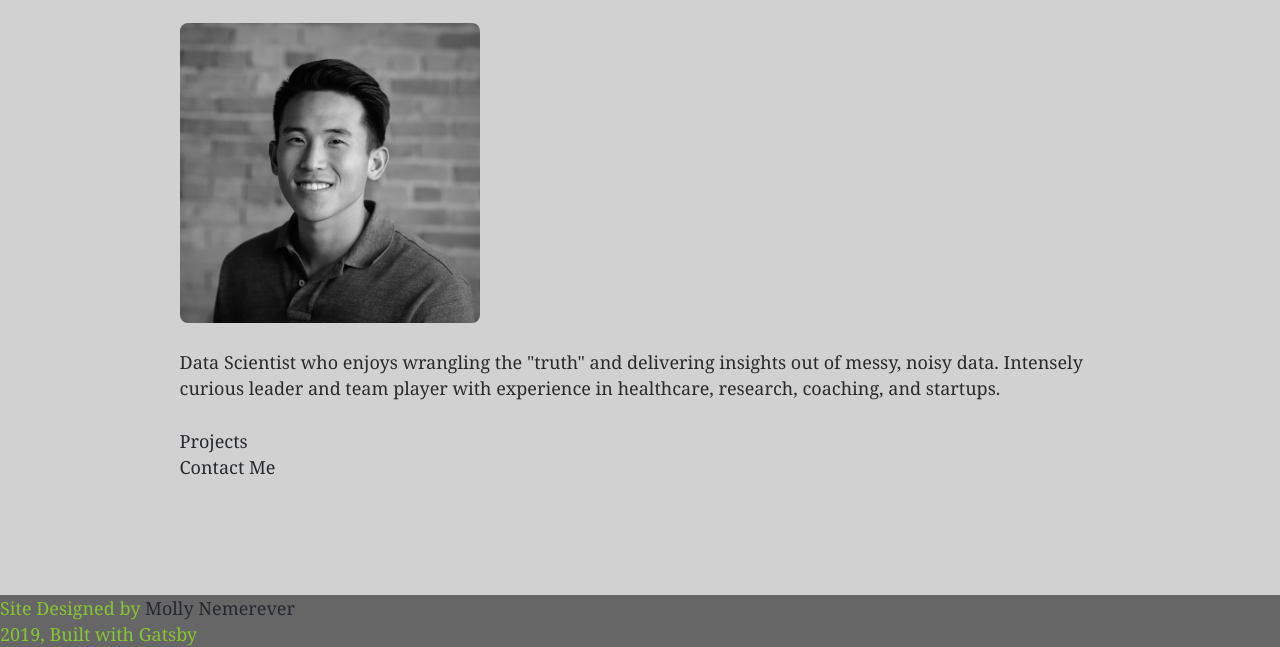
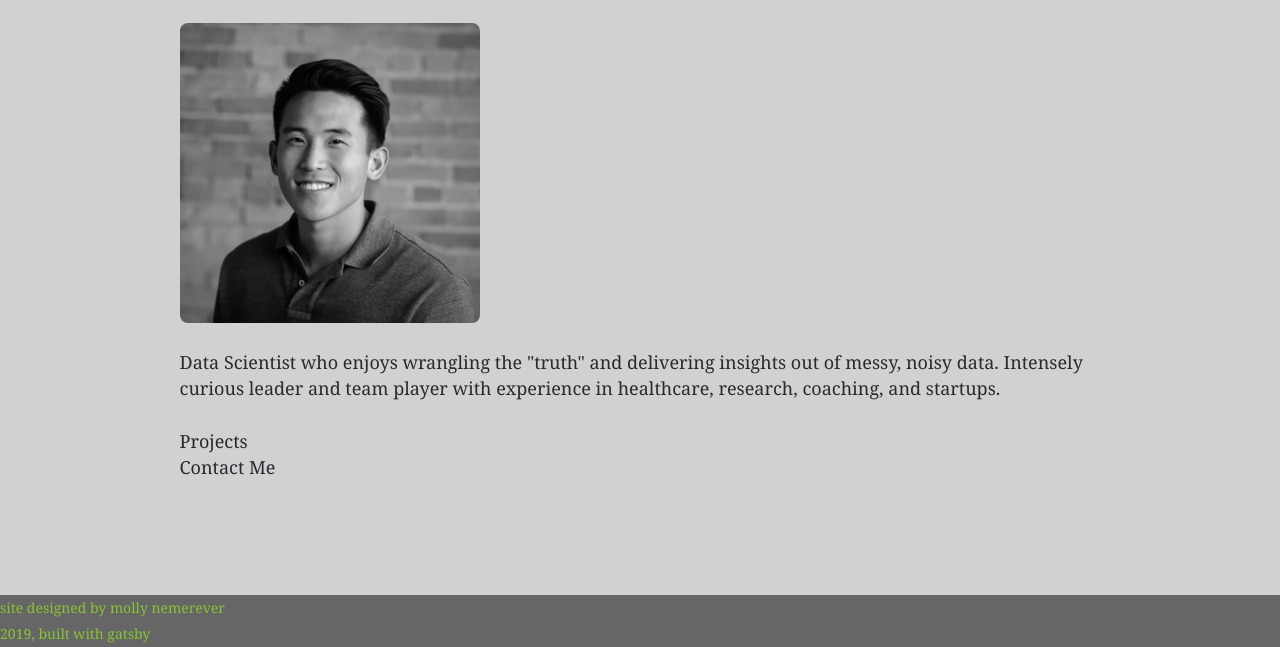
Before and after one commit to mollynemerever/first_gatsby_site, a Gatsby site: page / in a window 1280 px wide. Shown: the part 153-800 px from the top of the page. Built offline with nearby package versions, Linux system fonts and the light colour scheme; Gatsby itself is replaced by a stand-in of ours.

Commit message:
font fixed

```diff
--- a/src/components/layout.js
+++ b/src/components/layout.js
@@ -38,7 +38,10 @@ const Layout = ({ children }) => {
       </div>
       <footer>
         Site Designed by{" "}
-        <a href="https://mollynemerever.github.io/"> Molly Nemerever </a>
+        <a href="https://mollynemerever.github.io/" class="footer-link">
+          {" "}
+          Molly Nemerever{" "}
+        </a>
         <br />
         {new Date().getFullYear()}, Built with
         {` `}
--- a/src/components/layout.scss
+++ b/src/components/layout.scss
@@ -29,6 +29,10 @@ form {
   width: 30%;
 }
 
+a.footer-link {
+  color: #87c533;
+}
+
 // label.input {
 //   margin-bottom: 2%;
 // }
@@ -55,6 +59,8 @@ footer {
   left: 0;
   position: fixed;
   bottom: 0;
+  text-transform: lowercase;
+  font-size: 14px;
 }
 article,
 aside,
```
